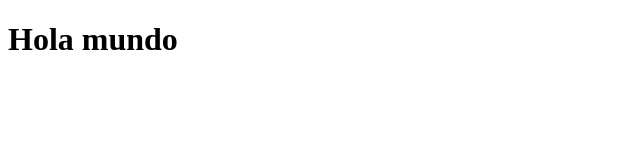
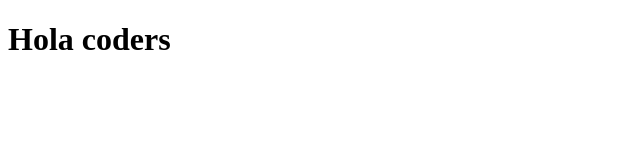
Before and after one commit to diegoabt18/Ejemplo_git, a plain HTML site: page Index.html in a window 1280 px wide. Shown: the full height of the page, 0-640 px from the left. Drawn offline with Linux system fonts and the light colour scheme.

Commit message:
Segundo commit

```diff
--- a/Index.html
+++ b/Index.html
@@ -7,6 +7,6 @@
     <title>Document</title>
 </head>
 <body>
-    <h1>Hola mundo</h1>
+    <h1>Hola coders</h1>
 </body>
 </html>
```
